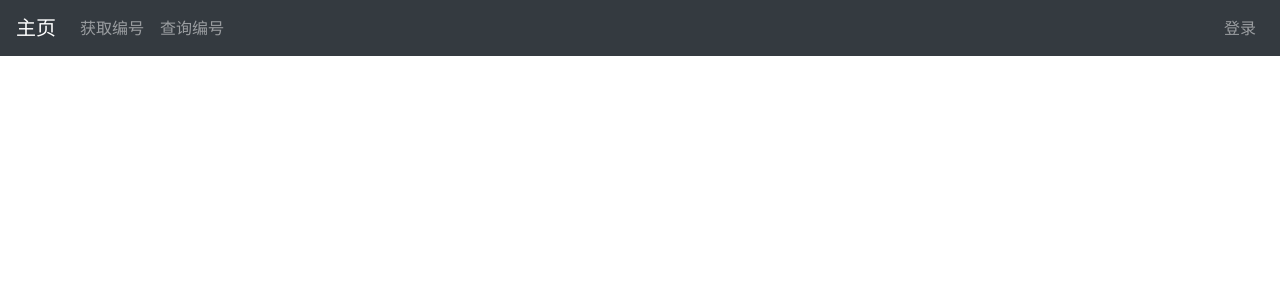
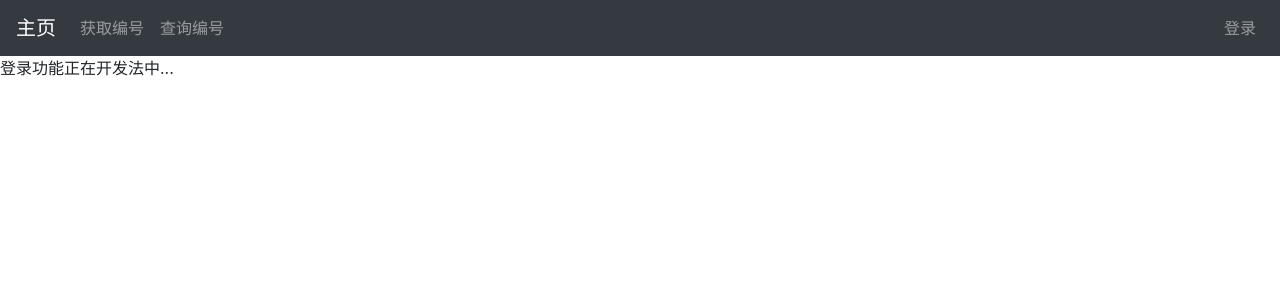
Before and after one commit to zheyangc/document-management, a React (Create React App) app in the folder client/: page /login in a window 1280 px wide. Shown: the top 300 px of the page. Built offline with nearby package versions, Linux system fonts and the light colour scheme.

Commit message:
add some notes for login

```diff
--- a/client/src/App.js
+++ b/client/src/App.js
@@ -4,6 +4,7 @@
 import { BrowserRouter as Router, Switch, Route } from "react-router-dom";
 import { Submit } from "./components/submit";
 import { Search } from "./components/search";
+import { Login } from "./components/login";
 import { DocumentContextProvider } from "./contexts/DocumentContext";
 
 function App() {
@@ -15,6 +16,7 @@
           <Route exact path="/" component={Submit} />
           <Route path="/submit" component={Submit} />
           <Route path="/search" component={Search} />
+          <Route path="/login" component={Login} />
         </Switch>
       </Router>
     </DocumentContextProvider>
--- /dev/null
+++ b/client/src/components/login/index.js
@@ -0,0 +1,5 @@
+import React from "react";
+
+export const Login = () => (
+  <p>登录功能正在开发法中...</p>
+);
```
